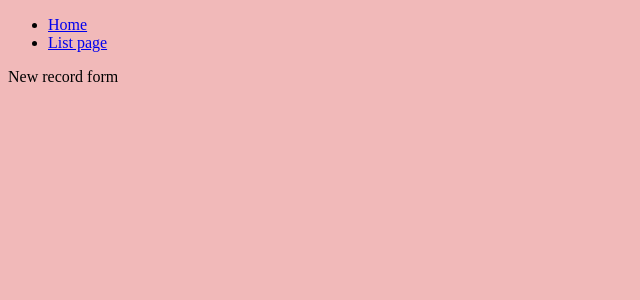
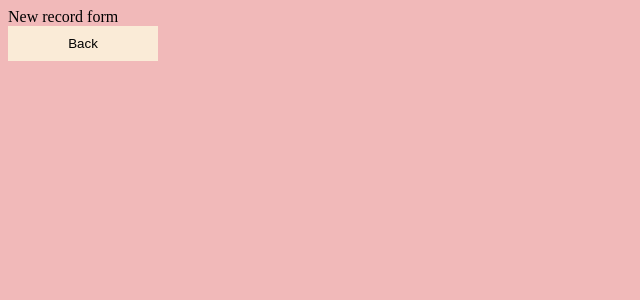
Before and after one commit to ArminasStrolys/react-application-assignment-2, a React (Create React App) app: page /new-record in a window 1280 px wide. Shown: the top 300 px of the page, without its empty margins (0-640 px from the left). Built offline with nearby package versions, Linux system fonts and the light colour scheme.

Commit message:
Button routing and styling. Switched to <table> tag for main list

```diff
--- a/src/components/detailsPage/DetailsPage.jsx
+++ b/src/components/detailsPage/DetailsPage.jsx
@@ -1,11 +1,17 @@
-import React from 'react';
+import React from "react";
 
 const DetailsPage = () => {
-    return (
-        <div>
-            Details page
-        </div>
-    );
-}
+  return (
+    <div>
+      Details page
+      <br />
+      <form action="/">
+        <button className="back-button" type="submit">
+          Back
+        </button>
+      </form>
+    </div>
+  );
+};
 
 export default DetailsPage;
--- a/src/components/listItem/ListItem.jsx
+++ b/src/components/listItem/ListItem.jsx
@@ -5,9 +5,21 @@ const ListItem = (props) => {
     <>
       <a className="detail" href="/details">
         <div className="post">
-          <h3>{props.title}</h3>
-          <p>{props.body}</p>
-          <p>User: {props.userId}</p>
+          <table>
+            <tbody>
+              <tr>
+                <td>
+                  <b>{props.title}</b>
+                </td>
+              </tr>
+              <tr>
+                <td>{props.body}</td>
+              </tr>
+              <tr>
+                <td>User: {props.userId}</td>
+              </tr>
+            </tbody>
+          </table>
         </div>
       </a>
     </>
--- a/src/components/listPage/ListPage.jsx
+++ b/src/components/listPage/ListPage.jsx
@@ -14,19 +14,20 @@ const ListPage = () => {
 
   return (
     <div>
-
       <div className="new-form">
-      <form onSubmit={(e)=>e.preventDefault()}>
-          <button><a href="/new-record">Add new record</a>
-          </button>
-      </form>
+        <form action="/new-record">
+          {/* <a href="/new-record"> */}
+            <button type="submit">Add new record</button>
+          {/* </a> */}
+        </form>
       </div>
       {posts.map((post) => (
         <ListItem
-        key={post.id}
-        title={post.title}
-        body={post.body}
-        userId={post.userId} />
+          key={post.id}
+          title={post.title}
+          body={post.body}
+          userId={post.userId}
+        />
       ))}
     </div>
   );
--- a/src/components/navi/Navi.jsx
+++ b/src/components/navi/Navi.jsx
@@ -8,19 +8,9 @@ import DetailsPage from '../detailsPage/DetailsPage';
 const Navi = () => {
     return (
         <div>
-            <ul className="nav-items">
-        <li>
-          <a href="/">Home</a>
-        </li>
-        <li>
-          <a href="/list-page">List page</a>
-        </li>
-      </ul>
-
       <Router>
         <Routes>
-          <Route path="/" element={<MainPage />} />
-          <Route path="/list-page" element={<ListPage />} />
+          <Route path="/" element={<ListPage />} />
           <Route path="/new-record" element={<NewRecordForm />} />
           <Route path="/details" element={<DetailsPage />} />
         </Routes>
--- a/src/components/newRecordForm/NewRecordForm.jsx
+++ b/src/components/newRecordForm/NewRecordForm.jsx
@@ -1,11 +1,17 @@
-import React from 'react';
+import React from "react";
 
 const NewRecordForm = () => {
-    return (
-        <div>
-            New record form
-        </div>
-    );
-}
+  return (
+    <div>
+      New record form
+      <br />
+      <form action="/">
+        <button className="back-button" type="submit">
+          Back
+        </button>
+      </form>
+    </div>
+  );
+};
 
 export default NewRecordForm;
--- /dev/null
+++ b/src/components/style/_detailsPage.scss
@@ -0,0 +1,13 @@
+@import "_var.scss";
+
+.back-button {
+  padding: 10px;
+  width: 150px;
+  background-color: antiquewhite;
+  border: none;
+  transition: 0.3s;
+}
+back-button:hover {
+  background-color: rgb(255, 222, 179);
+  cursor: pointer;
+}
--- a/src/components/style/_listPage.scss
+++ b/src/components/style/_listPage.scss
@@ -13,8 +13,4 @@
       background-color: rgb(255, 222, 179);
       cursor: pointer;
     }
-  a {
-    text-decoration: none;
-    color: $black;
 }
-}
--- /dev/null
+++ b/src/components/style/_newRecordForm.scss
@@ -0,0 +1,13 @@
+@import "_var.scss";
+
+.back-button {
+  padding: 10px;
+  width: 150px;
+  background-color: antiquewhite;
+  border: none;
+  transition: 0.3s;
+}
+  .back-button:hover {
+    background-color: rgb(255, 222, 179);
+    cursor: pointer;
+}
--- a/src/components/style/style.scss
+++ b/src/components/style/style.scss
@@ -1,3 +1,5 @@
 @import "./body.scss";
+@import "./detailsPage.scss";
+@import "./newRecordForm.scss";
 @import "./listItem.scss";
 @import "./listPage.scss";
```
Lines whose indentation alone changed are shown as unchanged.
